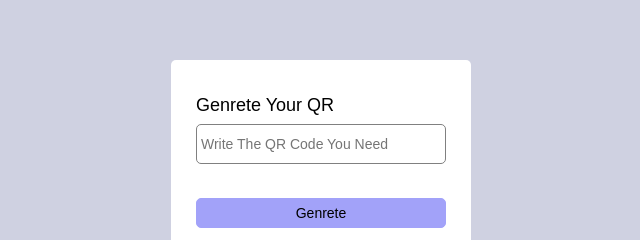
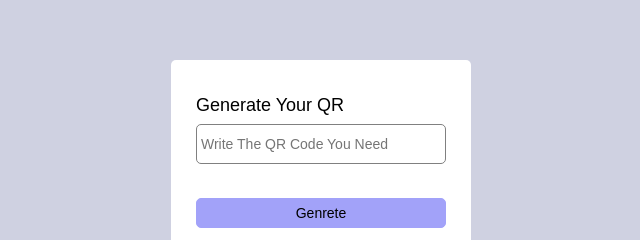
Before and after one commit to vaibhavsingh799/QR-Generator, a plain HTML site: page index.html in a window 1280 px wide. Shown: the part 239-479 px from the top of the page, 319-959 px from the left. Drawn offline with Linux system fonts and the light colour scheme.

Commit message:
QR Code Generator

```diff
--- a/index.html
+++ b/index.html
@@ -5,7 +5,7 @@
     <meta charset="UTF-8">
     <meta http-equiv="X-UA-Compatible" content="IE=edge">
     <meta name="viewport" content="width=device-width, initial-scale=1.0">
-    <title>QR Genretor</title>
+    <title>QR Generator</title>
 </head>
 <style>
     * {
@@ -111,7 +111,7 @@
 <body>
     <div class="container">
         <div class="box">
-            <p>Genrete Your QR</p>
+            <p>Generate Your QR</p>
             <input type="text" id="text" placeholder="Write The QR Code You Need">
             <div class="box2" id="Genbox">
                 <img src="" id="img">
```
